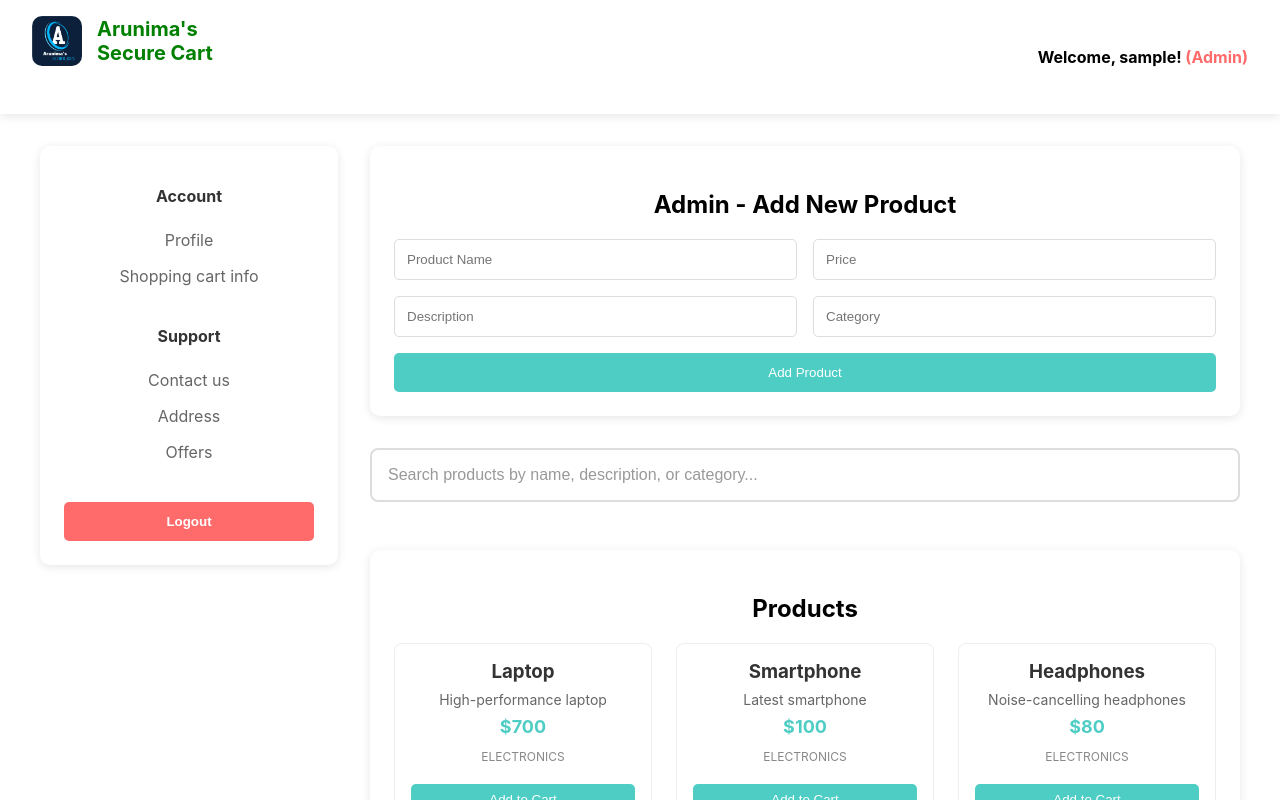
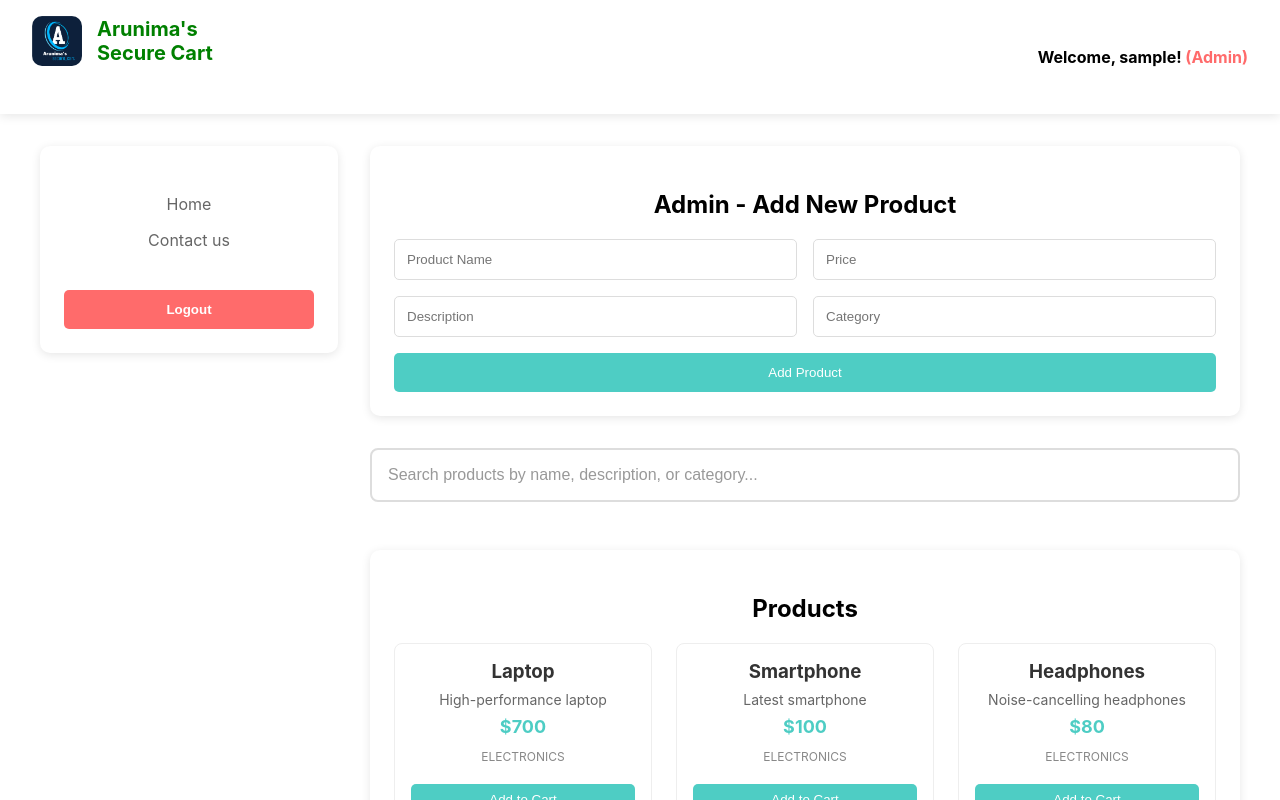
Before and after one commit to arunimavijayan/Secure-web-Development-CA2, a React (Create React App) app in the folder secure_cart/: page /shopping_cart in a window 1280 px wide. Shown: the top 800 px of the page. Built offline with nearby package versions, Linux system fonts and the light colour scheme; sample sign-in values are in the browser's storage.

Commit message:
shopping cart code modified to remove few unwanted functionalities.

```diff
--- a/secure_cart/src/components/shoppingcart.js
+++ b/secure_cart/src/components/shoppingcart.js
@@ -142,20 +142,14 @@ const ShoppingCart = () => {
         {/* SIDEBAR */}
         <aside className="sidebar">
           <nav className="sidebar-nav">
-            <div className="nav-section">
-              <h3>Account</h3>
-              <ul>
-                <li>Profile</li>
-                <li>Shopping cart info</li>
-              </ul>
-            </div>
+
 
             <div className="nav-section">
-              <h3>Support</h3>
+
               <ul>
+                <li onClick={() => setActiveSection('products')}>Home</li>
                 <li onClick={() => setActiveSection('contact')}>Contact us</li>
-                <li>Address</li>
-                <li>Offers</li>
+
               </ul>
             </div>
 
@@ -167,6 +161,7 @@ const ShoppingCart = () => {
 
 
         <main className="main-content">
+
 
           {activeSection === 'contact' ? (
             <ContactUs />
```
